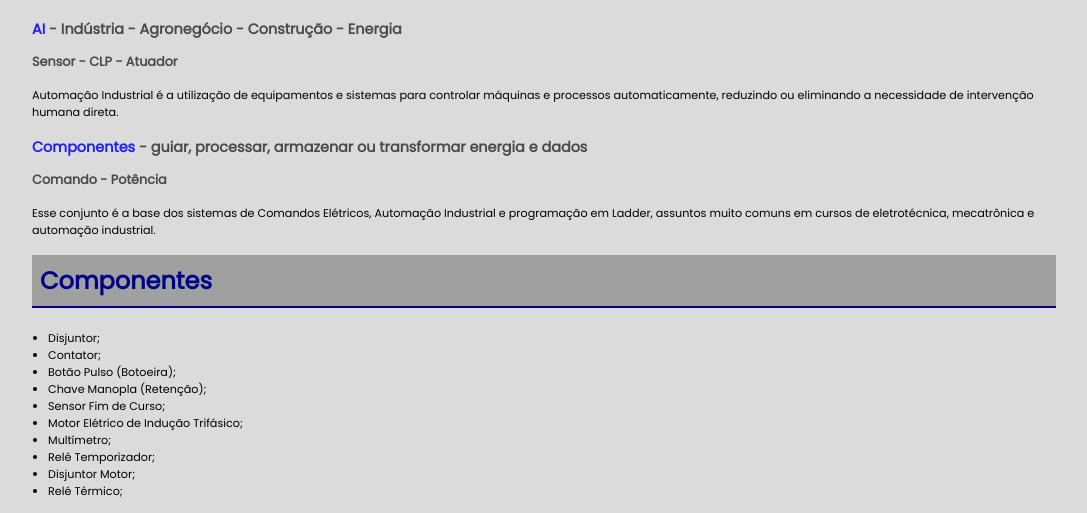
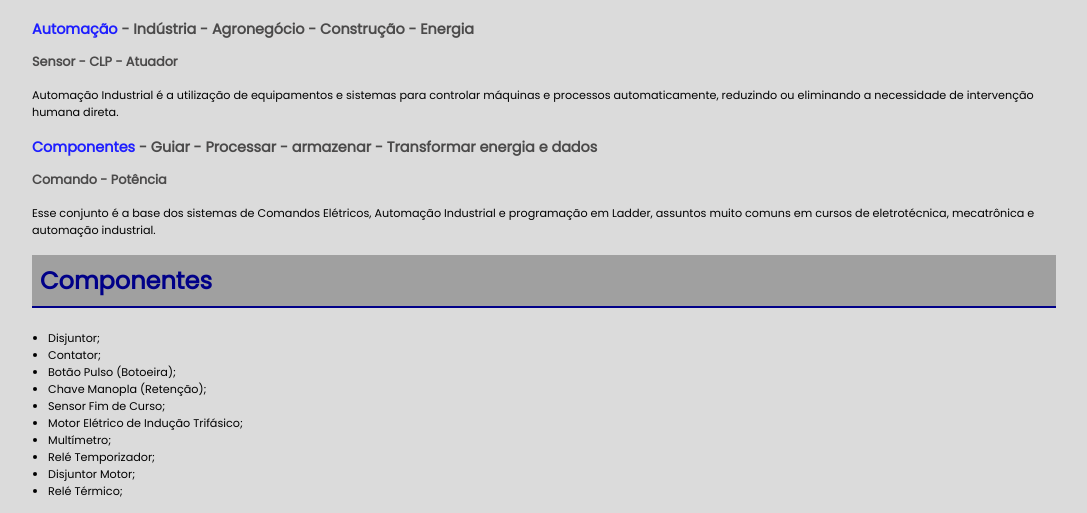
Before and after one commit to Guuiilhermee/integracao-sensores-automacao, a plain HTML site: page index.html in a window 1280 px wide. Shown: the part 273-786 px from the top of the page, without its empty margins (96-1183 px from the left). Drawn offline with Linux system fonts and the light colour scheme.

Commit message:
commit 2

```diff
--- a/index.html
+++ b/index.html
@@ -26,11 +26,11 @@
     </div>
 
     <div class="xp-pro">
-        <h3><a href="#" target="_blank">AI</a> - Indústria - Agronegócio - Construção - Energia</h3>
+        <h3><a href="#" target="_blank">Automação</a> - Indústria - Agronegócio - Construção - Energia</h3>
         <h4>Sensor - CLP - Atuador</h4>
         <p>Automação Industrial é a utilização de equipamentos e sistemas para controlar máquinas e processos automaticamente, reduzindo ou eliminando a necessidade de intervenção humana direta.</p>
 
-        <h3><a href="#" target="_blank">Componentes</a> - guiar, processar, armazenar ou transformar energia e dados</h3>
+        <h3><a href="#" target="_blank">Componentes</a> - Guiar - Processar - armazenar - Transformar energia e dados</h3>
         <h4>Comando - Potência</h4>
         <p>Esse conjunto é a base dos sistemas de Comandos Elétricos, Automação Industrial e programação em Ladder, assuntos muito comuns em cursos de eletrotécnica, mecatrônica e automação industrial.</p>
     </div>
```
